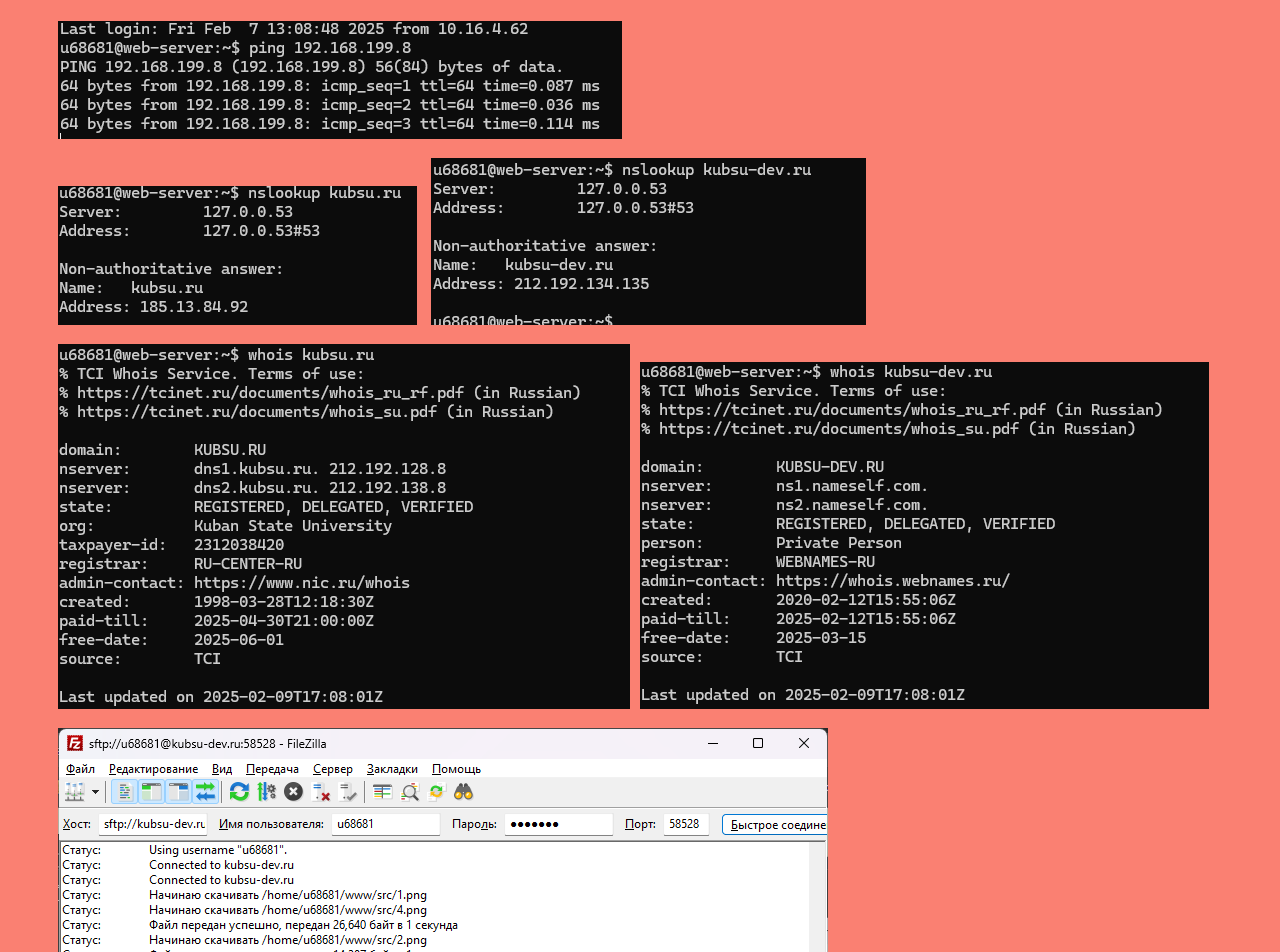
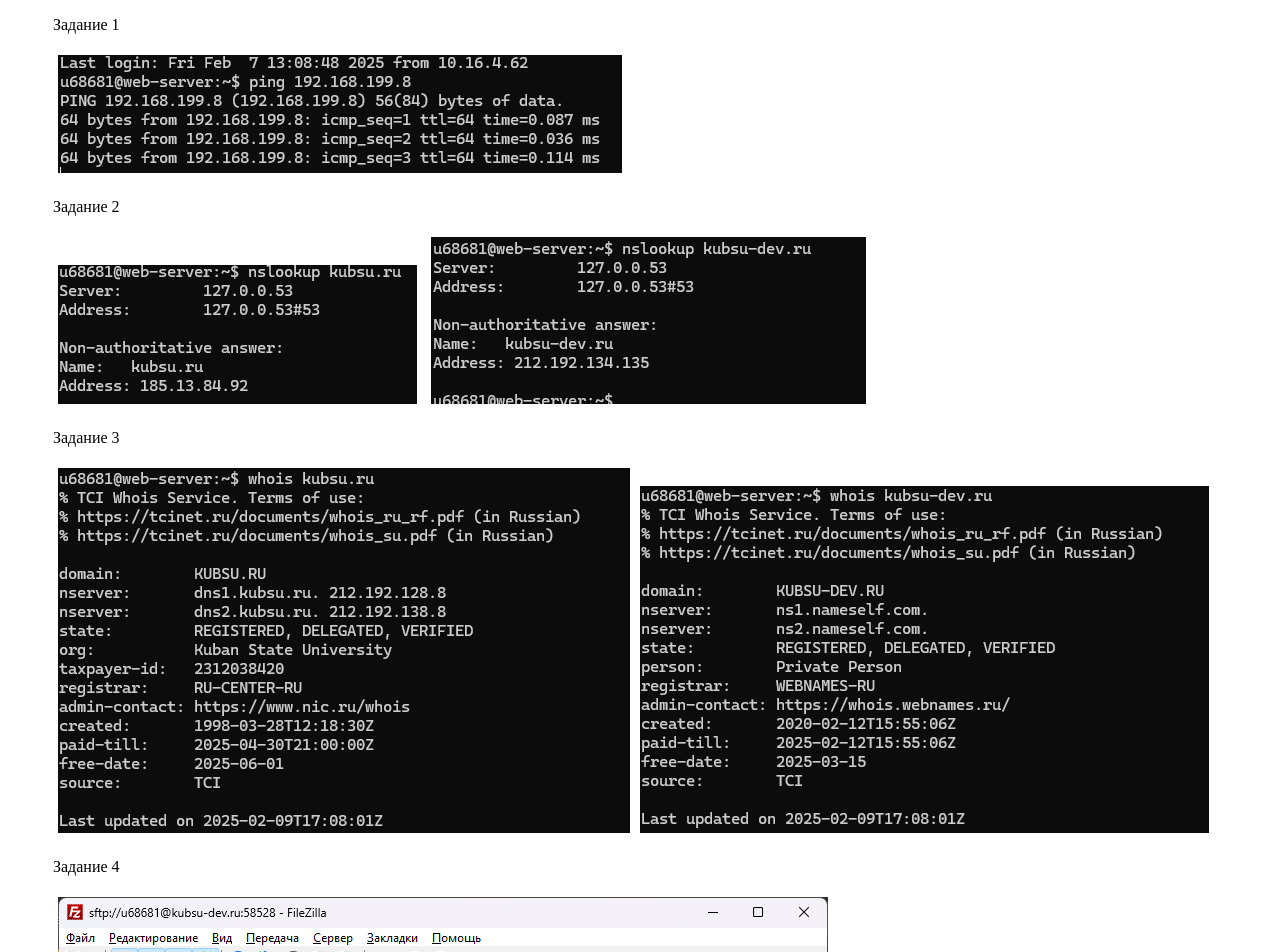
Before and after one commit to nastya-1201/web1, a plain HTML site: page index.html in a window 1280 px wide. Shown: the top 952 px of the page. Drawn offline with Linux system fonts and the light colour scheme.

Commit message:
Update index.html

```diff
--- a/index.html
+++ b/index.html
@@ -6,7 +6,7 @@
 </head>
 <style>
     body {
-        background: salmon;
+        background: white;
     }
     ul {
 
@@ -21,9 +21,13 @@
 </style>
 <body>
 <ul>
+    <li><p>Задание 1</p></li><li>
     <li><img alt="" src="src/1.png"/></li>
+    <li><p>Задание 2</p></li><li>
     <li><img alt="" src="src/2.png"/> <img alt="" src="src/3.png"/></li>
+    <li><p>Задание 3</p></li><li>
     <li><img alt="" src="src/4.png"/><img alt="" src="src/5.png"/></li>
+    <li><p>Задание 4</p></li><li>
     <li><img alt="" src="src/6.png"/></li>
 </ul>
 </body>
```
